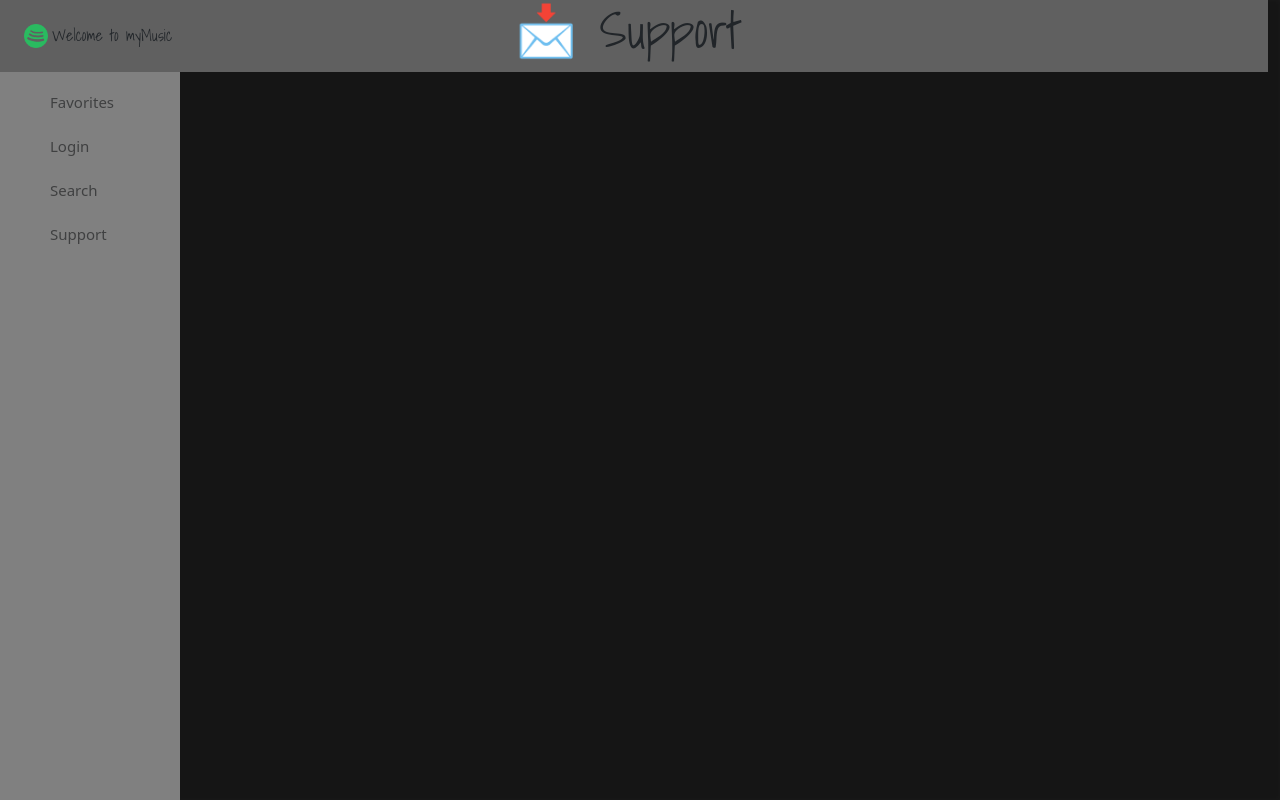
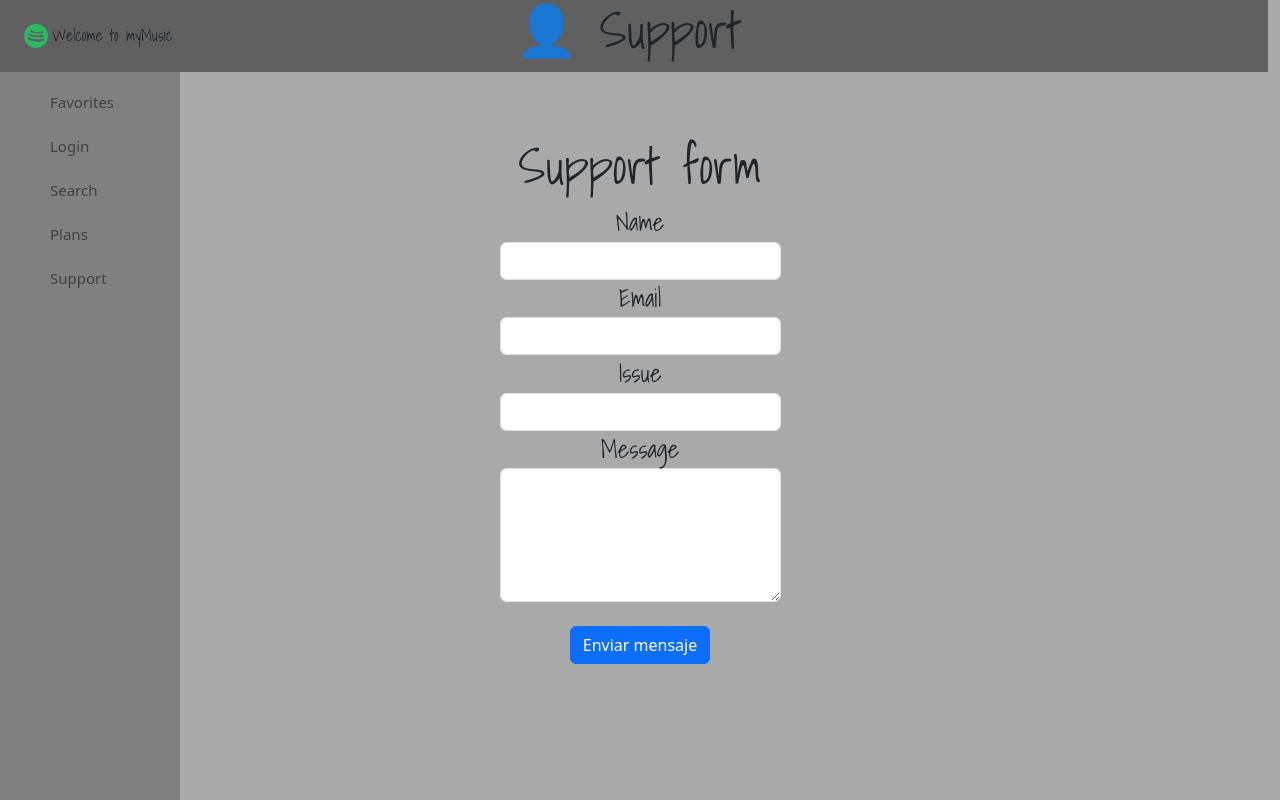
Before and after one commit to sergiorioss-dul/Spotify, a React (Vite) app: page /support in a window 1280 px wide. Built offline with nearby package versions, Linux system fonts and the light colour scheme; no server answers.

Commit message:
integrate form support

```diff
--- a/src/App.tsx
+++ b/src/App.tsx
@@ -7,6 +7,7 @@ import Search from './pages/Search'
 import { UserProvider } from './context/UserProvider'
 import { useEffect } from 'react'
 import { createToken, reloadToken } from './hooks/useApi'
+import Plans from './pages/Plans'
 
 function App() {
     useEffect(() => {
@@ -25,6 +26,7 @@ function App() {
                 <Route path="/support" element={<Support />} />
                 <Route path="/login" element={<Login />} />
                 <Route path="/search" element={<Search />} />
+                <Route path="/plans" element={<Plans />} />
             </Routes>
         </UserProvider>
     )
--- a/src/components/Layout/Layout.tsx
+++ b/src/components/Layout/Layout.tsx
@@ -12,7 +12,7 @@ const Layout: FC<LayoutProps> = ({ title, children }) => {
                 <div className="col-2">
                     <Sidebar />
                 </div>
-                <div className="col-11">{children}</div>
+                <div>{children}</div>
             </div>
         </div>
     )
--- /dev/null
+++ b/src/components/PricingComponent/PricingComponent.tsx
@@ -0,0 +1,66 @@
+import { FC } from 'react'
+import { IPriceCard } from './model'
+
+const PricingCard: FC<IPriceCard> = ({ planName, price, features }) => {
+    return (
+        <div className="card text-center">
+            <div className="card-header">
+                <h4 className="my-0 font-weight-normal">{planName}</h4>
+            </div>
+            <div className="card-body">
+                <h1 className="card-title pricing-card-title">
+                    ${price} <small className="text-muted">/ mo</small>
+                </h1>
+                <ul className="list-unstyled mt-3 mb-4">
+                    {features.map((feature, index) => (
+                        <li key={index}>{feature}</li>
+                    ))}
+                </ul>
+                <button type="button" className="btn btn-lg btn-block btn-outline-primary">
+                    Subscribe
+                </button>
+            </div>
+        </div>
+    )
+}
+
+const PricingComponent = () => {
+    const plans = [
+        {
+            id: 1,
+            planName: 'Free',
+            price: 0.0,
+            features: ['Limited Tracks', 'Find your Track'],
+        },
+        {
+            id: 2,
+            planName: 'Pro',
+            price: 4.99,
+            features: ['50 Tracks', 'Find your Track', 'Music HD'],
+        },
+        {
+            id: 3,
+            planName: 'Premium',
+            price: 9.99,
+            features: ['Unlimited Tracks', 'Download all Tracks', 'Find your Track', 'Music HD'],
+        },
+    ]
+
+    return (
+        <div className="container">
+            <div className="row">
+                {plans.map((plan) => (
+                    <div key={plan.id} className="col-md-4">
+                        <PricingCard
+                            planName={plan.planName}
+                            price={plan.price}
+                            features={plan.features}
+                        />
+                    </div>
+                ))}
+            </div>
+        </div>
+    )
+}
+
+export default PricingComponent
--- /dev/null
+++ b/src/components/PricingComponent/model.d.ts
@@ -0,0 +1,5 @@
+export interface IPriceCard {
+    planName: string
+    price: number
+    features: string[]
+}
--- a/src/components/Sidebar/Sidebar.tsx
+++ b/src/components/Sidebar/Sidebar.tsx
@@ -21,6 +21,11 @@ const Sidebar = () => {
             text: 'Search',
         },
         {
+            path: '/plans',
+            _class: 'ai-coin',
+            text: 'Plans',
+        },
+        {
             path: '/support',
             _class: 'ai-envelope',
             text: 'Support',
--- a/src/index.css
+++ b/src/index.css
@@ -42,6 +42,13 @@ body {
     background-color: darkgrey;
 }
 
+label {
+    font-family: 'Shadows Into Light', cursive;
+    font-weight: 400;
+    font-style: normal;
+    font-size: 25px;
+}
+
 h1 {
     font-family: 'Shadows Into Light', cursive;
     font-weight: 400;
--- /dev/null
+++ b/src/pages/Plans.tsx
@@ -0,0 +1,14 @@
+import Layout from '../components/Layout/Layout'
+import PricingComponent from '../components/PricingComponent/PricingComponent'
+
+const Plans = () => {
+    return (
+        <Layout title="📩 Plans">
+            <div>
+                <PricingComponent />
+            </div>
+        </Layout>
+    )
+}
+
+export default Plans
--- a/src/pages/Search.tsx
+++ b/src/pages/Search.tsx
@@ -1,8 +1,9 @@
 import Layout from '../components/Layout/Layout'
 import { useUser } from '../hooks/useUser'
 import List from '../components/List/List'
-import { ToastContainer, toast } from 'react-toastify'
+import { ToastContainer } from 'react-toastify'
 import { Item } from './models'
+import { notify } from '../utils'
 
 interface IEvent {
     keyCode: string | number
@@ -22,22 +23,9 @@ const Search = () => {
         }
     }
 
-    const notify = () =>
-        toast.error('⚠️ Please update your membership!', {
-            position: 'top-right',
-            type: 'error',
-            autoClose: 5000,
-            hideProgressBar: false,
-            closeOnClick: true,
-            pauseOnHover: true,
-            draggable: true,
-            progress: undefined,
-            theme: 'colored',
-        })
-
     const toogleFav = (track: Item) => {
         if (userState.favTracks && userState.favTracks?.length > 8) {
-            notify()
+            notify('⚠️ Please update your membership!', 'error')
         } else {
             _toggleFav(track)
         }
--- a/src/pages/Support.tsx
+++ b/src/pages/Support.tsx
@@ -1,13 +1,89 @@
+import { useState } from 'react'
 import Layout from '../components/Layout/Layout'
+import { ToastContainer } from 'react-toastify'
+import { notify } from '../utils'
 
-const Support = () => {
+const SupportForm = () => {
+    const [formData, setFormData] = useState({
+        name: '',
+        email: '',
+        subject: '',
+        message: '',
+    })
+
+    const handleChange = (e) => {
+        const { name, value } = e.target
+        setFormData({ ...formData, [name]: value })
+    }
+
+    const handleSubmit = (e: React.FormEvent<HTMLInputElement>) => {
+        e.preventDefault()
+        console.log(formData)
+        setFormData({ name: '', email: '', subject: '', message: '' })
+        notify('Your mail was sent!', 'success')
+    }
+
     return (
-        <Layout title="📩 Support">
-            <div className="image-accordion-background">
-                <h1 className="z-2">Support</h1>
+        <Layout title="👤 Support">
+            <div className="container">
+                <ToastContainer />
+                <h1>Support form</h1>
+                <form onSubmit={handleSubmit}>
+                    <div className="form-group">
+                        <label htmlFor="name">Name</label>
+                        <input
+                            type="text"
+                            className="form-control"
+                            id="name"
+                            name="name"
+                            value={formData.name}
+                            onChange={handleChange}
+                            required
+                        />
+                    </div>
+                    <div className="form-group">
+                        <label htmlFor="email">Email</label>
+                        <input
+                            type="email"
+                            className="form-control"
+                            id="email"
+                            name="email"
+                            value={formData.email}
+                            onChange={handleChange}
+                            required
+                        />
+                    </div>
+                    <div className="form-group">
+                        <label htmlFor="subject">Issue</label>
+                        <input
+                            type="text"
+                            className="form-control"
+                            id="subject"
+                            name="subject"
+                            value={formData.subject}
+                            onChange={handleChange}
+                            required
+                        />
+                    </div>
+                    <div className="form-group">
+                        <label htmlFor="message">Message</label>
+                        <textarea
+                            className="form-control"
+                            id="message"
+                            name="message"
+                            rows="5"
+                            value={formData.message}
+                            onChange={handleChange}
+                            required
+                        ></textarea>
+                    </div>
+                    <button type="submit" className="btn btn-primary btn-block mt-4">
+                        Enviar mensaje
+                    </button>
+                </form>
             </div>
         </Layout>
     )
 }
 
-export default Support
+export default SupportForm
--- /dev/null
+++ b/src/utils/index.ts
@@ -0,0 +1,14 @@
+import { TypeOptions, toast } from 'react-toastify'
+
+export const notify = (message: string, type: TypeOptions) =>
+    toast.success(message, {
+        position: 'top-right',
+        type,
+        autoClose: 5000,
+        hideProgressBar: false,
+        closeOnClick: true,
+        pauseOnHover: true,
+        draggable: true,
+        progress: undefined,
+        theme: 'colored',
+    })
```
